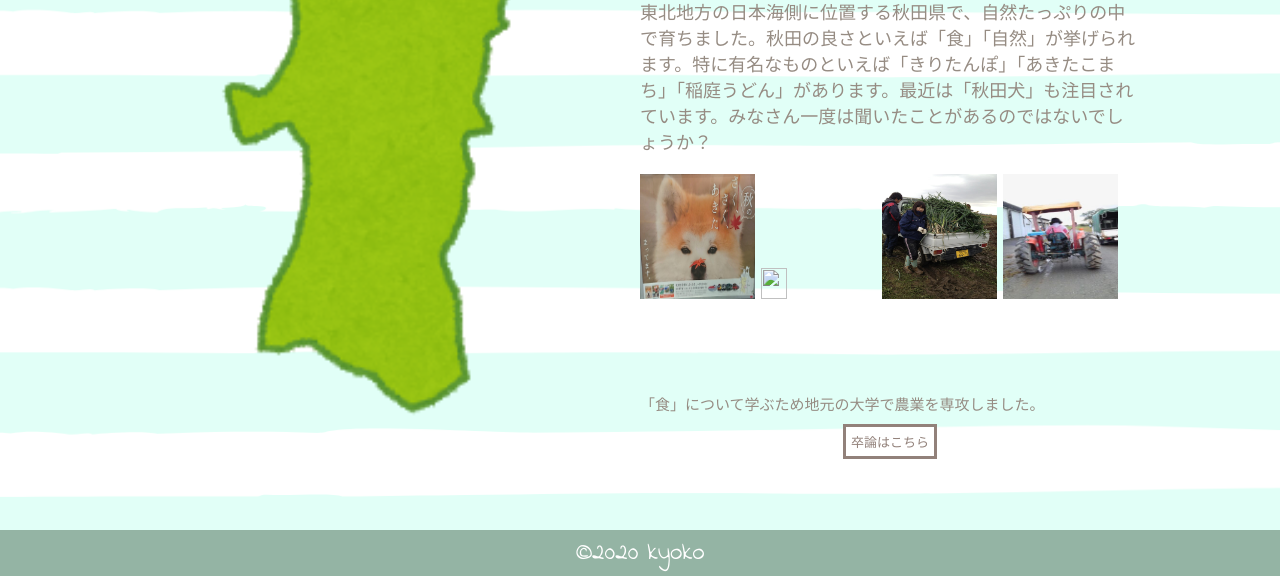
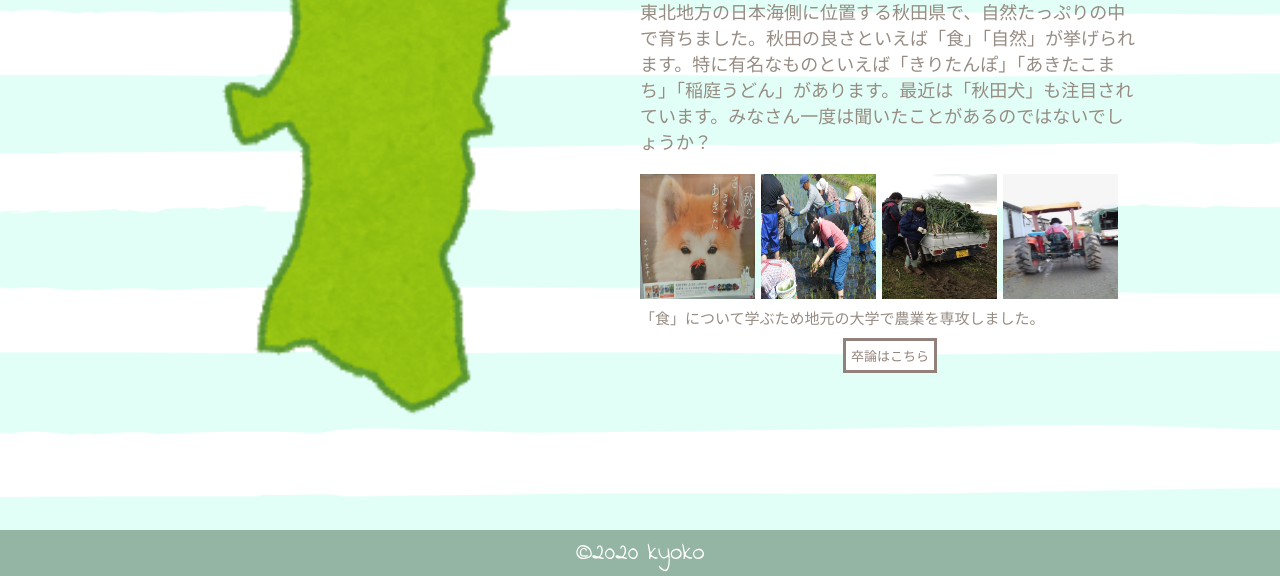
Before and after one commit to sakyoko/task1, a plain HTML site: page from.html in a window 1280 px wide. Shown: the part 316-892 px from the top of the page. Drawn offline with nearby package versions, Linux system fonts and the light colour scheme; a web font is replaced by a local one.

Commit message:
Update from.html

```diff
--- a/from.html
+++ b/from.html
@@ -47,7 +47,7 @@
           <h2 class="born">どんなところ？</h2>
           <p class="born-text">東北地方の日本海側に位置する秋田県で、自然たっぷりの中で育ちました。秋田の良さといえば「食」「自然」が挙げられます。特に有名なものといえば「きりたんぽ」「あきたこまち」「稲庭うどん」があります。最近は「秋田犬」も注目されています。みなさん一度は聞いたことがあるのではないでしょうか？</p>
             <img src="images/dog.JPG">
-            <img src="images/.jpg">
+            <img src="images/taue.jpg">
             <img src="images/negi.jpg">
             <img src="images/car.jpg">
           <div class="hosoku-content">
```
